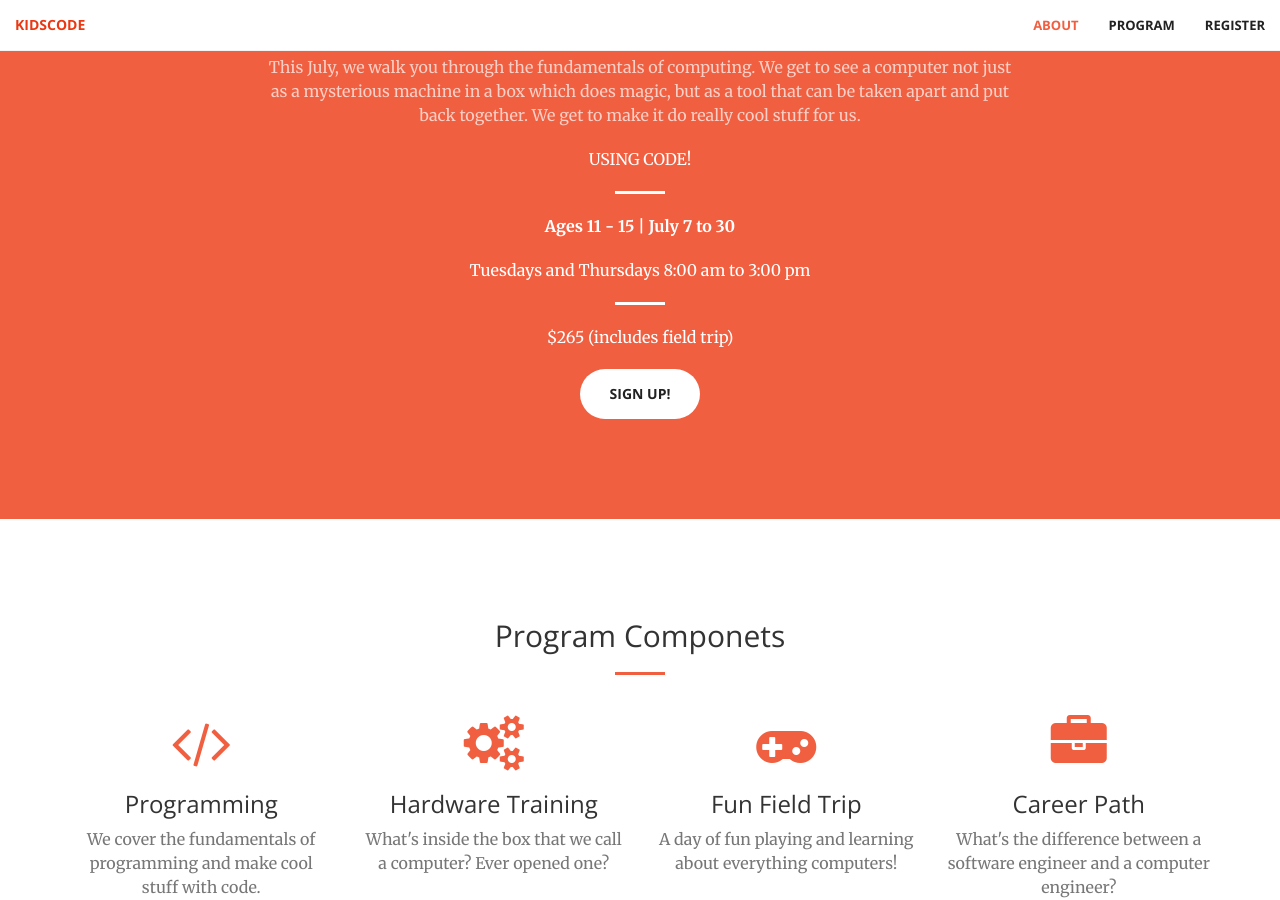
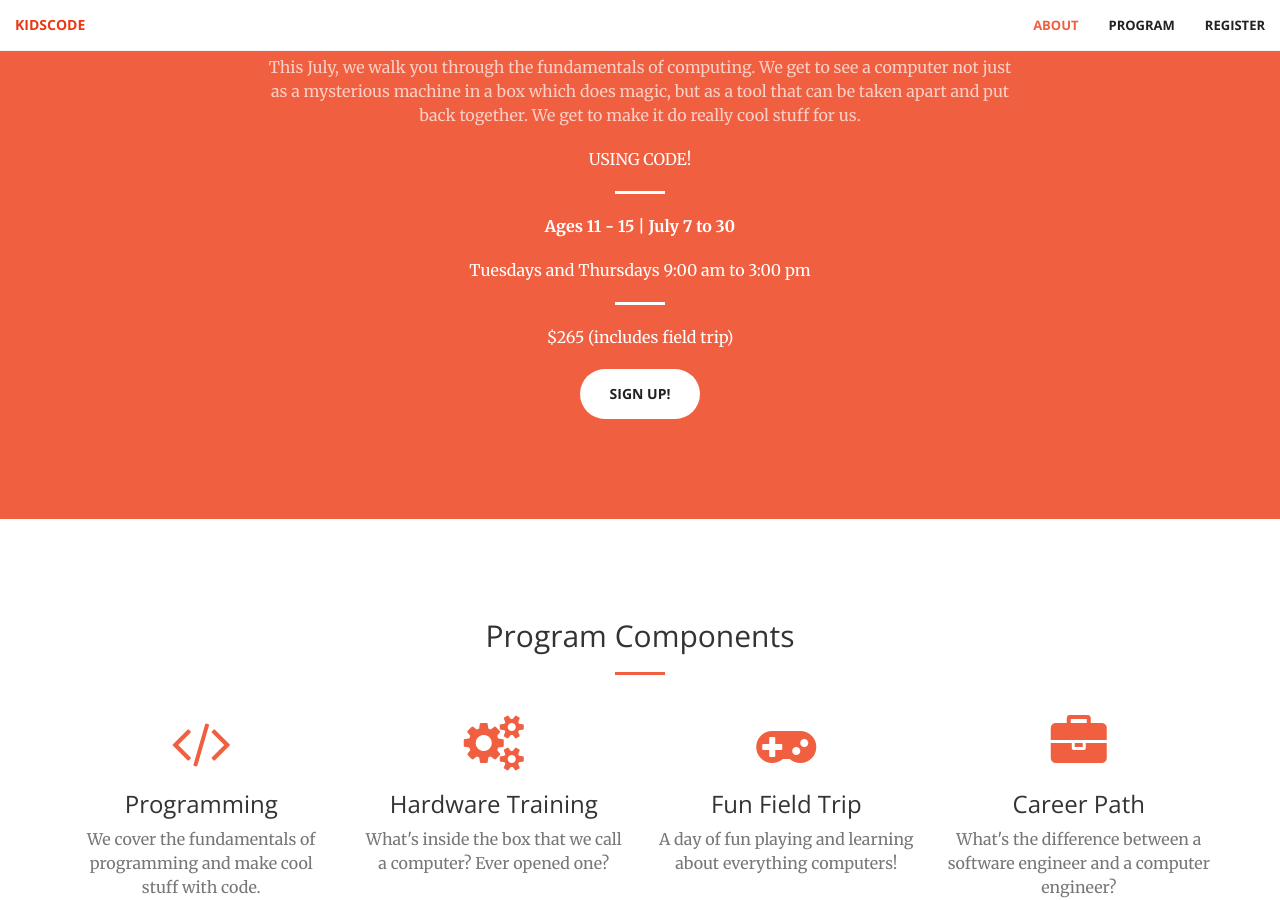
Before and after one commit to ojagostini/supracademy.com, a Jekyll site: the page kidscode/index.html, which Jekyll copies as it is, in a window 1280 px wide and 900 px high, scrolled down 1021 px. Built offline with Jekyll 4.4.1, drawn with Linux system fonts in a browser that asks for light colours.

Commit message:
modified days and times of program to kidscode

```diff
--- a/kidscode/index.html
+++ b/kidscode/index.html
@@ -99,7 +99,7 @@
 
                     <p><strong> Ages 11 - 15  |  July 7 to 30</strong></p>
 
-                    <p> Tuesdays and Thursdays 8:00 am to 3:00 pm</p>
+                    <p> Tuesdays and Thursdays 9:00 am to 3:00 pm</p>
                     <hr class="light">
                     <p>$265 (includes field trip)</p>
 
@@ -114,7 +114,7 @@
         <div class="container">
             <div class="row">
                 <div class="col-lg-12 text-center">
-                    <h2 class="section-heading">Program Componets</h2>
+                    <h2 class="section-heading">Program Components</h2>
                     <hr class="primary">
                 </div>
             </div>
```
